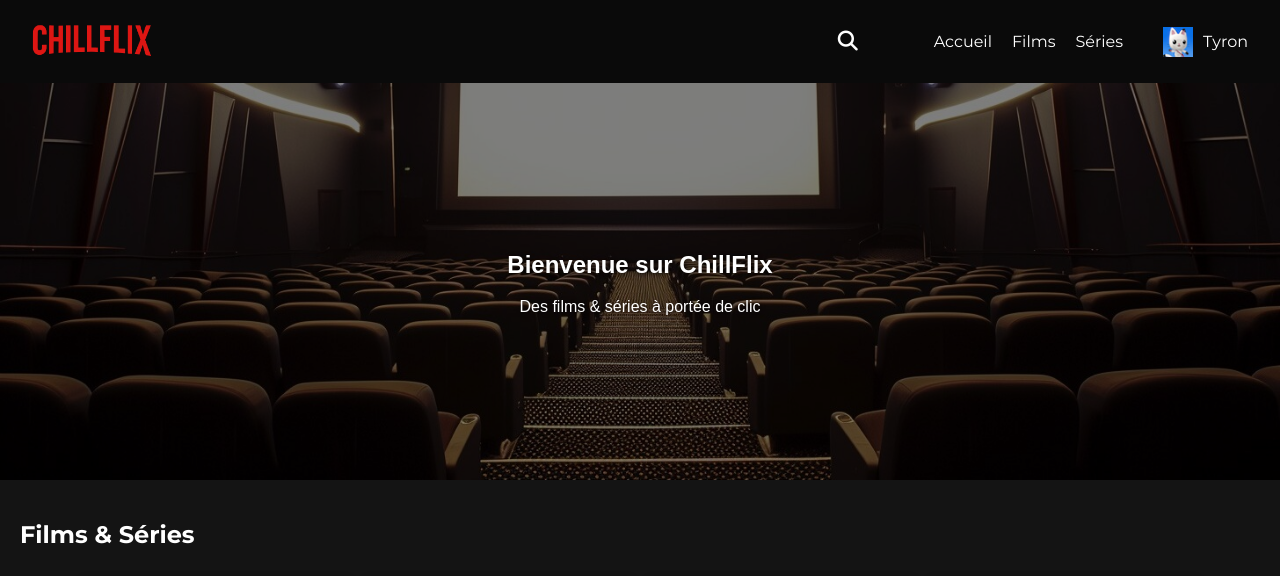
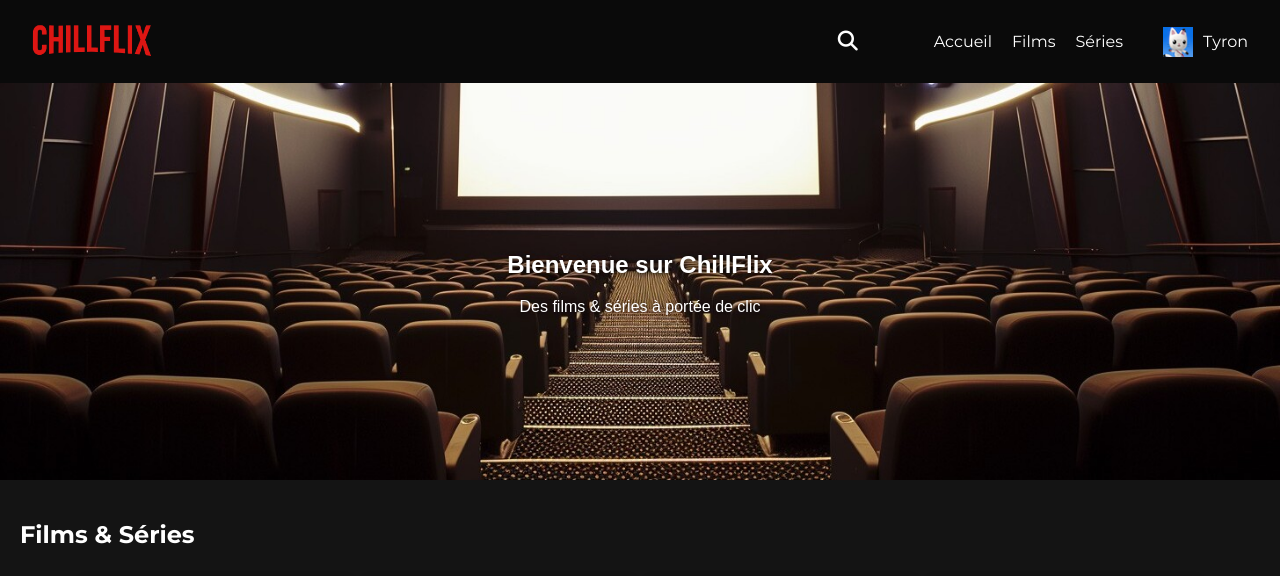
Before and after one commit to Wadecx/Chillflix, a PHP site: page / in a window 1280 px wide. Shown: the top 576 px of the page. Run offline with PHP 8.4, Linux system fonts and the light colour scheme.

Commit message:
:tada: Fix Visual Perf

```diff
--- a/css/style.css
+++ b/css/style.css
@@ -108,7 +108,6 @@ li:hover {
 }
 
 .banniere-principale::before {
-  content: "";
   position: absolute;
   top: 0;
   left: 0;
```
Also changed, not shown: img/screens/preview.png (renamed from img/screens/perview.png).
